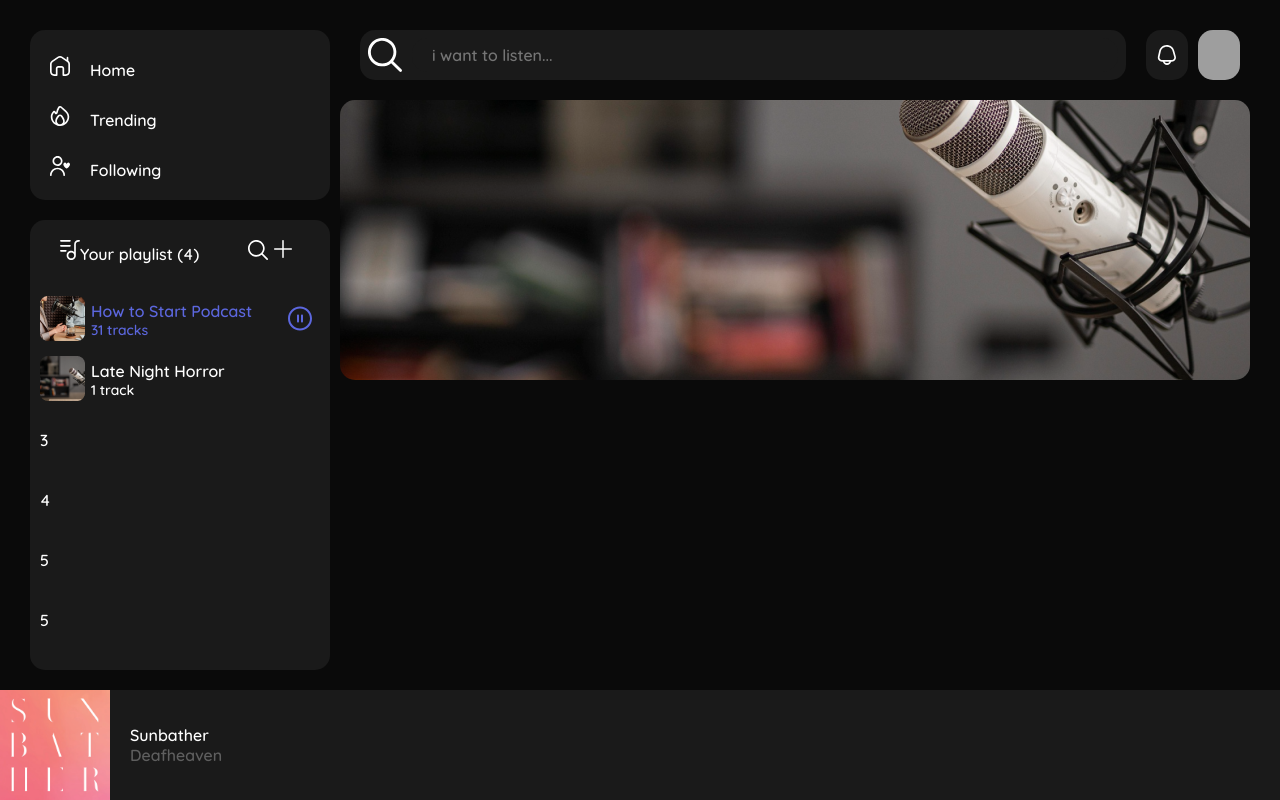
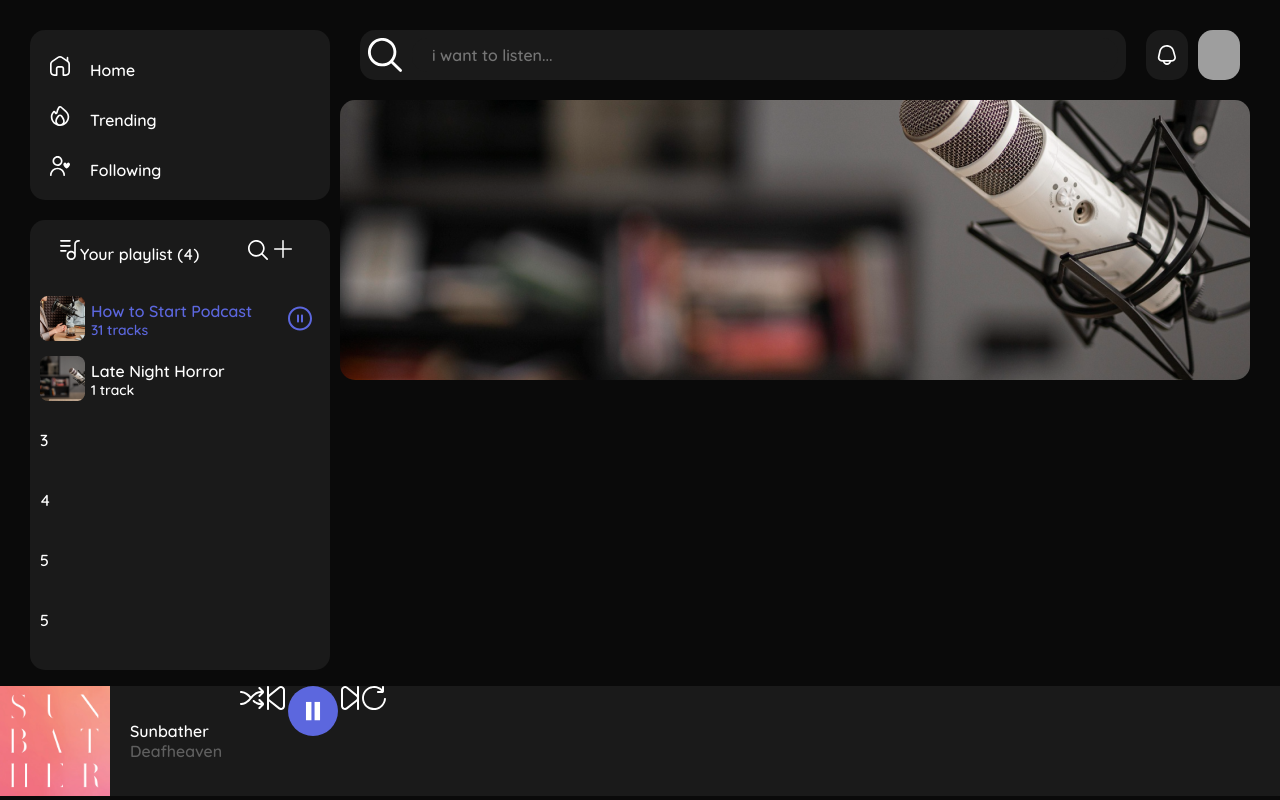
Before and after one commit to kopatich32/Diplom, a PHP site: page / in a window 1280 px wide. Run offline with PHP 8.4, Linux system fonts and the light colour scheme; grey boxes are pictures that could not be loaded.

Commit message:
fixed footer

```diff
--- a/index.php
+++ b/index.php
@@ -75,13 +75,20 @@
     </div>
 </div>
     <footer>
-<div class="current-cover">
-    <img src="covers/Deafheaven_-_Sunbather_2013.png" alt="Deafheaven">
+<div class="current-cover"><img src="covers/Deafheaven_-_Sunbather_2013.png" alt="Deafheaven"></div>
     <div class="current-track">
         <p>Sunbather</p>
         <p>Deafheaven</p>
     </div>
-</div>
+    <div class="track-control">
+        <div><img src="icons/shuffle.svg" alt="shuffle"></div>
+        <div><img src="icons/step-forward2.svg" alt="shuffle"></div>
+        <div><img src="icons/angle-left2.svg" alt="previous track"></div>
+        <div><img src="icons/step-forward1.svg" alt="next track"></div>
+        <div><img src="icons/repeat.svg" alt="repeat"></div>
+
+    </div>
+
 
     </footer>
 </div>
--- a/styles/style.css
+++ b/styles/style.css
@@ -26,7 +26,7 @@ html, body {
   padding: 0;
   margin: 0;
   width: 100%;
-  height: 100%; }
+  height: 99%; }
 
 body {
   background: #0A0A0A;
@@ -182,33 +182,40 @@ main {
       width: 100%; }
 
 footer {
+  display: flex;
+  flex-direction: row;
+  justify-content: normal;
+  align-items: normal;
   margin-top: auto;
   height: 110px;
   background: #1A1A1A; }
   footer .current-cover {
-    display: flex;
-    flex-direction: row;
-    justify-content: bormal;
-    align-items: normal;
-    width: 110px;
-    height: 100%; }
+    height: 100%;
+    width: 110px; }
     footer .current-cover img {
       width: 100%;
       height: 100%;
       object-fit: cover; }
-    footer .current-cover .current-track {
-      display: flex;
-      flex-direction: column;
-      justify-content: center;
-      align-items: normal;
-      margin-left: 20px; }
-    footer .current-cover .current-track > p:first-child {
+  footer .current-track {
+    display: flex;
+    flex-direction: column;
+    justify-content: center;
+    align-items: normal;
+    margin-left: 20px;
+    width: 110px;
+    height: 100%; }
+    footer .current-track p:first-child {
       margin: 0;
       font-size: 16px;
       color: white; }
-    footer .current-cover .current-track > p:last-child {
+    footer .current-track p:last-child {
       margin: 0;
       font-size: 16px;
       color: rgba(255, 255, 255, 0.3); }
+  footer .track-control {
+    display: flex;
+    flex-direction: row;
+    justify-content: normal;
+    align-items: normal; }
 
 /*# sourceMappingURL=style.css.map */
--- a/styles/style.scss
+++ b/styles/style.scss
@@ -29,7 +29,7 @@ html, body {
   padding: 0;
   margin: 0;
   width: 100%;
-  height: 100%;
+  height: 99%;
 }
 
 body {
@@ -198,29 +198,39 @@ main{
 }
 //Footer
 footer{
+  @include flex(row,normal, normal);
   margin-top: auto;
   height: 110px;
   background: $front-background;
-  .current-cover{
-    @include flex(row,bormal, normal);
-    img{
+  .current-cover {
+    height: 100%;
+    width: 110px;
+    img {
       @include size(100%, 100%);
       object-fit: cover;
     }
-    .current-track{
+  }
+    .current-track {
       @include flex(column, center, normal);
       margin-left: 20px;
-    }
+
       @include size(110px, 100%);
-    .current-track>p:first-child{
+
+       p:first-child {
         margin: 0;
         font-size: 16px;
         color: $current-track-footer-color;
       }
-    .current-track>p:last-child{
+
+      p:last-child {
         margin: 0;
         font-size: 16px;
         color: $current-artist-footer-color;
       }
     }
+
+  .track-control{
+    @include flex(row, normal, normal);
+
   }
+}
```
Also changed, not shown: icons/repeat.svg (added), icons/volume.svg (added), 1 other file. Lines whose indentation alone changed are shown as unchanged.
